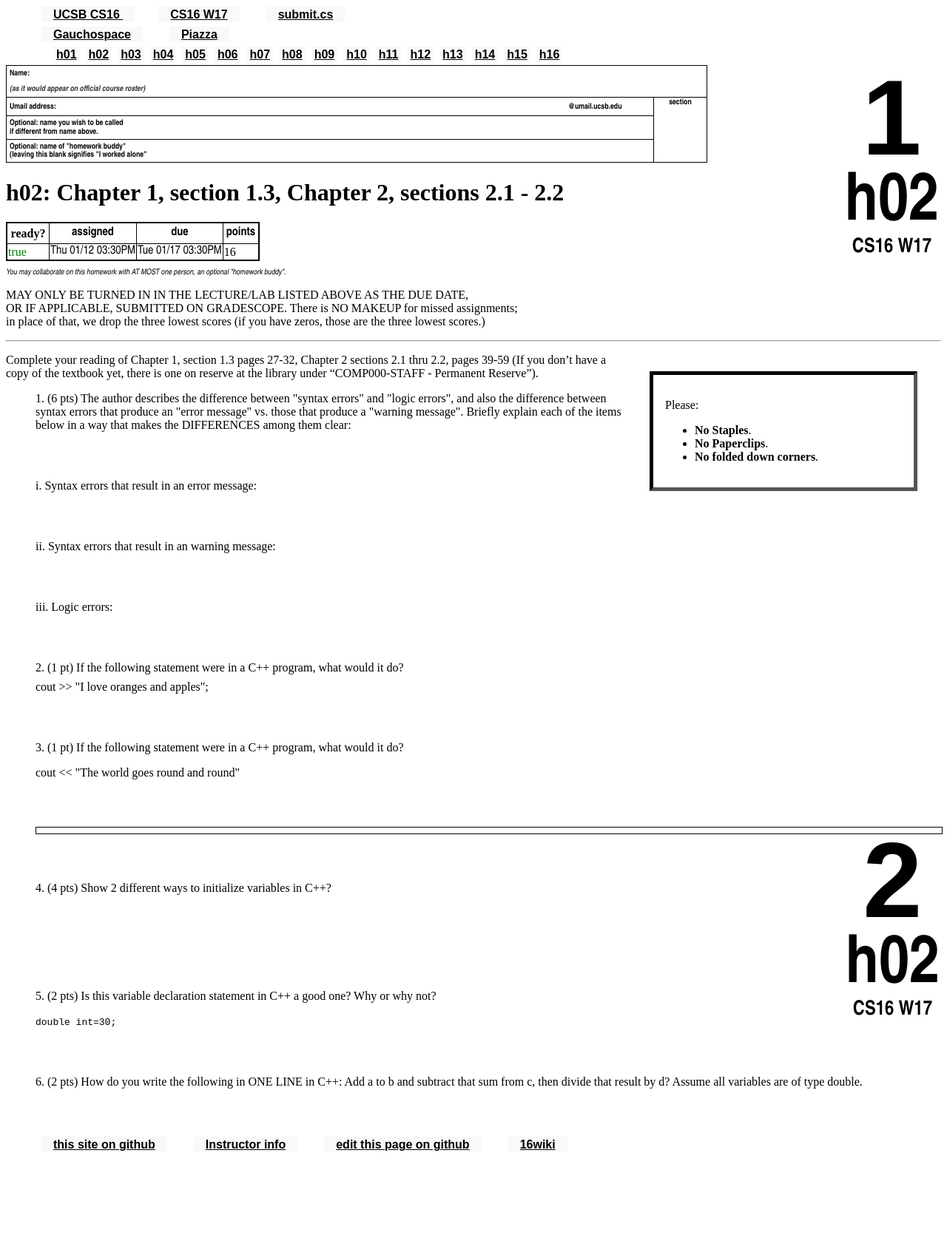
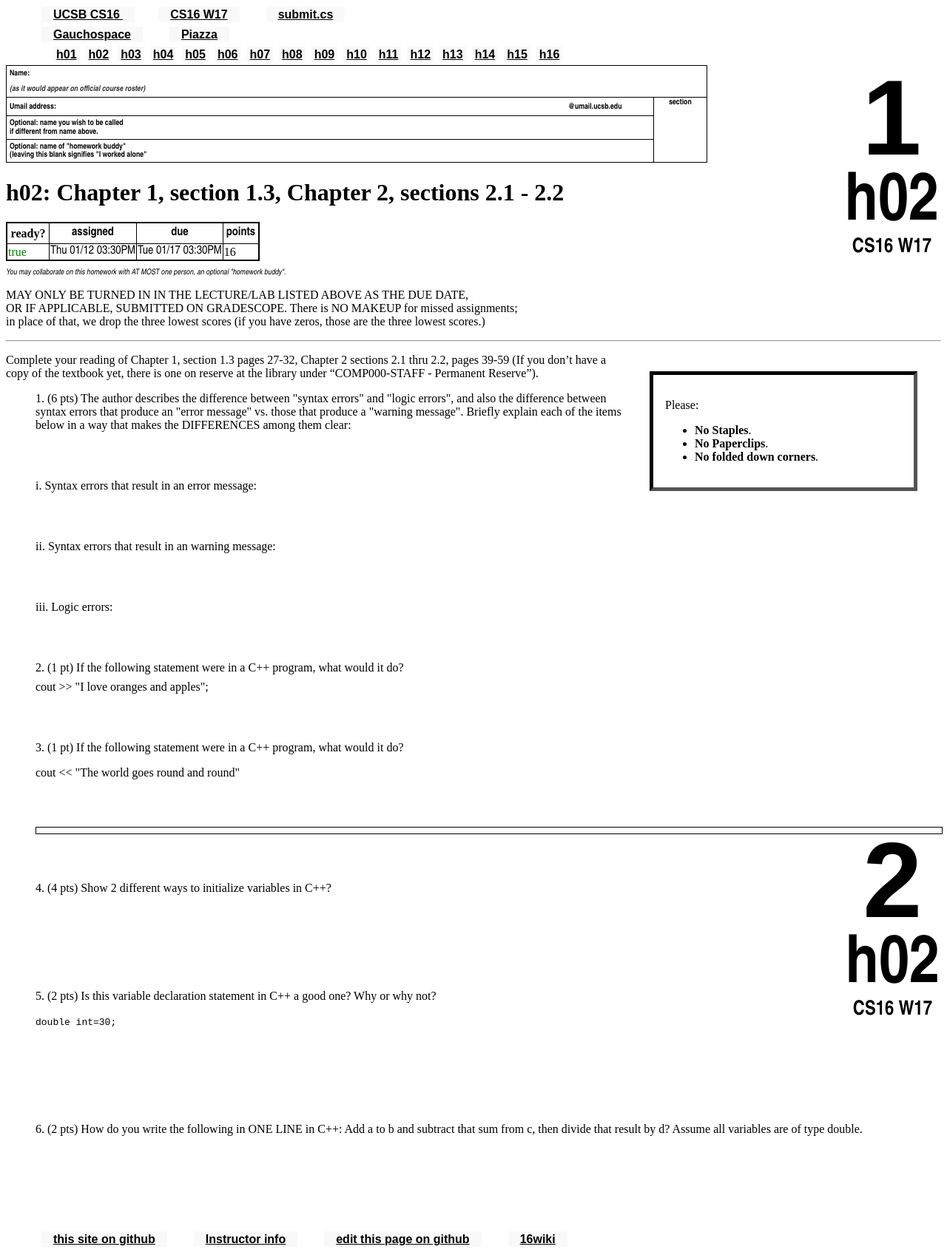
Before and after one commit to ucsb-cs32-s17/ucsb-cs32-s17.github.io, a Jekyll site: the page built from _hwk/h02.md, in a window 1280 px wide. Shown: the whole page at 74% size. Built offline with Jekyll 4.4.1, drawn with Linux system fonts in a browser that asks for light colours; before the commit the page ends 1569 px from its top, so only the background shows below that.

Commit message:
correction to hw2

```diff
--- a/_hwk/h02.md
+++ b/_hwk/h02.md
@@ -40,10 +40,10 @@ cout << "The world goes round and round"
 <div markdown="1">
 `double int=30;`
 </div>
-  <div style="margin-bottom:4em"></div>
+  <div style="margin-bottom:8em"></div>
 
 6.  (2 pts) How do you write the following in ONE LINE in C++: Add a to b and subtract that sum from c, then divide that result by d? Assume all variables are of type double.
-  <div style="margin-bottom:4em"></div>
+  <div style="margin-bottom:8em"></div>
 
 
 </ol>
```
